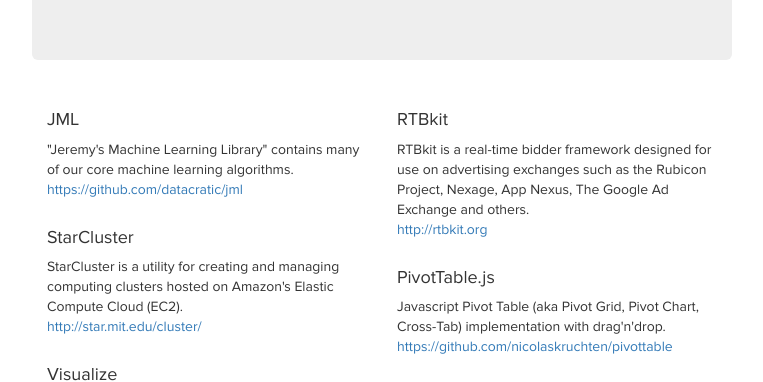
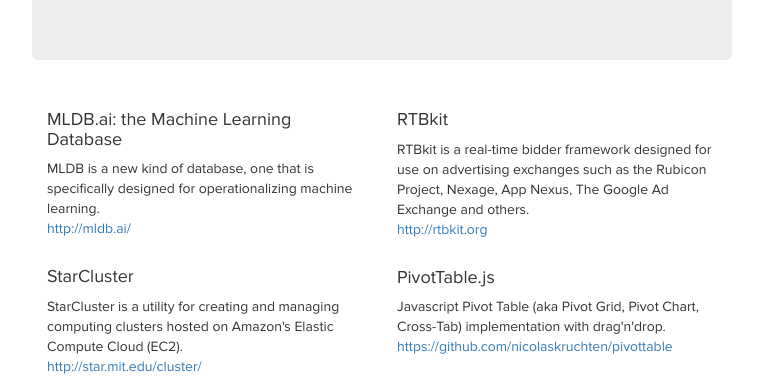
Before and after one commit to datacratic/datacratic.github.io, a plain HTML site: page index.html in a window 1280 px wide. Shown: the part 405-787 px from the top of the page, without its empty margins (258-1021 px from the left). Drawn offline with nearby package versions, Linux system fonts and the light colour scheme.

Commit message:
Update index.html

```diff
--- a/index.html
+++ b/index.html
@@ -46,9 +46,9 @@
 
       <div class="row marketing">
         <div class="col-lg-6">
-          <h4>JML</h4>
-          <p>"Jeremy's Machine Learning Library" contains many of our core machine learning algorithms.
-            <br /><a href="https://github.com/datacratic/jml">https://github.com/datacratic/jml</a></p>
+          <h4>MLDB.ai: the Machine Learning Database</h4>
+          <p>MLDB is a new kind of database, one that is specifically designed for operationalizing machine learning.
+            <br /><a href="http://mldb.ai/">http://mldb.ai/</a></p>
 
           <h4>StarCluster</h4>
           <p>StarCluster is a utility for creating and managing computing clusters hosted on Amazon's Elastic Compute Cloud (EC2).
```
